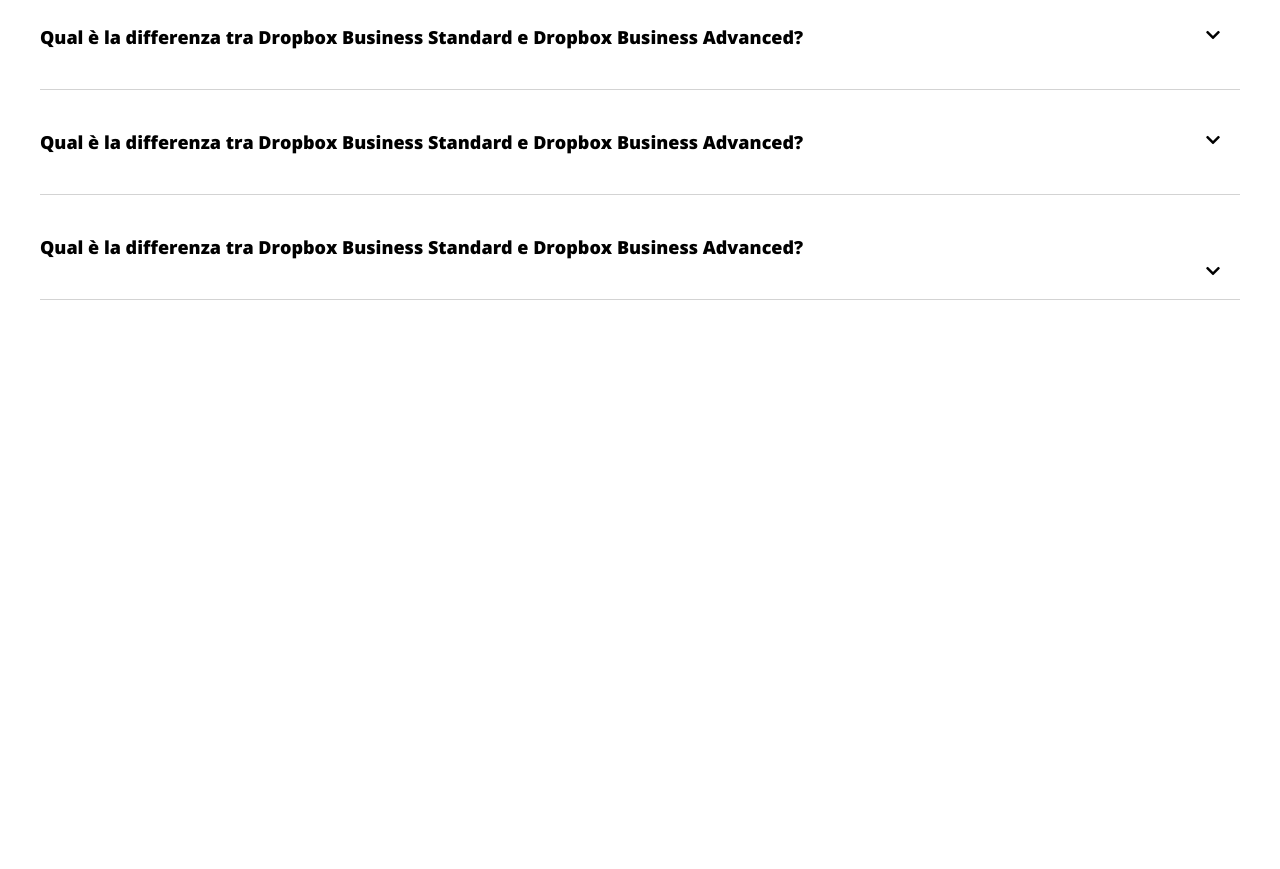
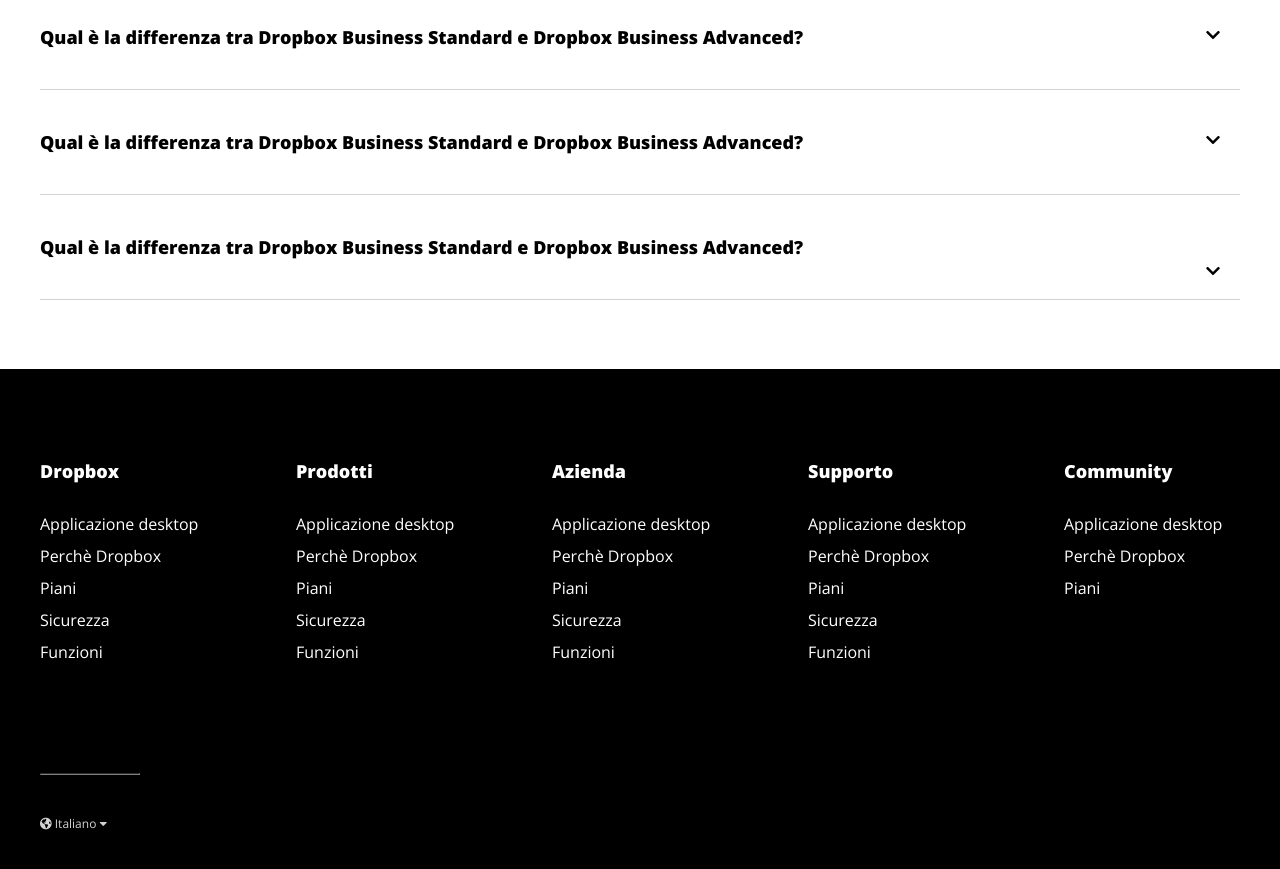
Before and after one commit to Alessandro2014/htmlcss-dropbox, a plain HTML site: page index.html in a window 1280 px wide. Shown: the part 5737-6606 px from the top of the page. Before the commit the page ends 6037 px from the top, so only its background shows below. Drawn offline with nearby package versions, Linux system fonts and the light colour scheme.

Commit message:
conclusione footer

```diff
--- a/css/style.css
+++ b/css/style.css
@@ -86,7 +86,7 @@ section .col hr {
     position: absolute;
 }
 
-nav li {
+.nav_top li {
     display: inline-block;
 }
 
@@ -115,7 +115,7 @@ nav li {
     height: 800px;
 }
 
-.container_header {
+.container_big {
     max-width: 1400px;
     height: 100%;
     margin: 0 auto;
@@ -123,7 +123,7 @@ nav li {
     position: relative;
 }
 
-.container_header h1 {
+.container_big h1 {
     font-size: 74px;
     font-family: 'Open Sans', sans-serif;
     margin-top: 30px;
@@ -145,7 +145,7 @@ nav li {
     right: 0;
 }
 
-.container_header img {
+.container_big img {
     width: 100%;
 }
 
@@ -172,9 +172,11 @@ nav li {
 .marg_top {
     margin: 80px 0 40px 0;
 }
-  .radio-select {
-      margin-right: 10px;
-  }
+
+.radio-select {
+    margin-right: 10px;
+}
+
 .radio:before {
     content: "";
     display: inline-block;
@@ -332,7 +334,7 @@ nav li {
 }
 
 .user_banner p, figcaption {
-    margin-top: 60px;
+    margin-top: 40px;
 }
 
 .user_1 {
@@ -440,17 +442,48 @@ nav li {
 
 /* footer */
 
-/* .bg_footer {
-    height: 600px;
+#bg_footer {
+    height: 500px;
     background-color: black;
-    margin-top: 150px;
+    margin-top: 100px;
+}
+
+.cont_footer {
+    padding-top: 90px;
     width: 100%;
 }
 
-.bg_footer {
-    width: calc(100% / 5);
+.cont_footer nav {
+    width: calc((100% / 5) - 80px);
+    margin: 0 40px;
 }
 
-.col_footer {
-    margin-left: 30px;
-} */
+.cont_footer nav li {
+    margin: 10px 0;
+}
+
+.cont_footer nav li a {
+    text-decoration: none;
+    color: white;
+    font-style: initial;
+}
+
+.cont_footer h5 {
+    font-size: 18px;
+    margin-bottom: 30px;
+    color: white;
+}
+
+footer hr {
+    border-color: grey;
+    width: 100px;
+    margin: 100px 0 40px 40px;
+}
+
+#langue {
+    font-size: 12px;
+    color: lightgray;
+    margin: 40px;
+}
+
+/* /footer */
--- a/index.html
+++ b/index.html
@@ -41,7 +41,7 @@
                 <!-- header jumbotron -->
 
         <div class="bg_header">
-            <div class="container_header">
+            <div class="container_big">
                 <h1>Tutto ciò che ti serve per il lavoro, in un unico posto</h1>
                 <div id="text_header"><p>Finalmente tutti i tuoi strumenti, contenuti e collaboratori sono accessibili dallo stesso posto. Dropbox Business è più di uno spazio di archiviazione sicuro: è un modo intelligente e integrato per ottimizzare il flusso di lavoro esistente.</p>
                 <a href="#" class="button_starts">Inizia la prova gratuita</a>
@@ -269,16 +269,70 @@
                 <h4>Qual è la differenza tra Dropbox Business Standard e Dropbox Business Advanced?</h4>
                 <i class="fas fa-chevron-down"></i>
             </div>
+        </section>
+                             <!-- /sezione domande frequenti   -->
+                            <!-- footer -->
 
-
-        </section>
-
-        <footer>
-           <div class="bg_footer clearfix">
-                <div class="col_footer col">
-
+        <footer id="bg_footer">
+            <div class="cont_footer clearfix">
+                    <nav class="col">
+                        <ul>
+                            <h5>Dropbox</h5>
+                            <li><a href="#">Applicazione desktop</a></li>
+                            <li><a href="#">Perchè Dropbox</a></li>
+                            <li><a href="#">Piani</a></li>
+                            <li><a href="#">Sicurezza</a></li>
+                            <li><a href="#">Funzioni</a></li>
+                        </ul>
+                    </nav>
+                    <nav class="col">
+                        <ul>
+                            <h5>Prodotti</h5>
+                            <li><a href="#">Applicazione desktop</a></li>
+                            <li><a href="#">Perchè Dropbox</a></li>
+                            <li><a href="#">Piani</a></li>
+                            <li><a href="#">Sicurezza</a></li>
+                            <li><a href="#">Funzioni</a></li>
+                        </ul>
+                    </nav>
+                    <nav class="col">
+                        <ul>
+                            <h5>Azienda</h5>
+                            <li><a href="#">Applicazione desktop</a></li>
+                            <li><a href="#">Perchè Dropbox</a></li>
+                            <li><a href="#">Piani</a></li>
+                            <li><a href="#">Sicurezza</a></li>
+                            <li><a href="#">Funzioni</a></li>
+                        </ul>
+                    </nav>
+                    <nav class="col">
+                        <ul>
+                            <h5>Supporto</h5>
+                            <li><a href="#">Applicazione desktop</a></li>
+                            <li><a href="#">Perchè Dropbox</a></li>
+                            <li><a href="#">Piani</a></li>
+                            <li><a href="#">Sicurezza</a></li>
+                            <li><a href="#">Funzioni</a></li>
+                        </ul>
+                    </nav>
+                    <nav class="col">
+                        <ul>
+                            <h5>Community</h5>
+                            <li><a href="#">Applicazione desktop</a></li>
+                            <li><a href="#">Perchè Dropbox</a></li>
+                            <li><a href="#">Piani</a></li>
+                        </ul>
+                    </nav>
+            </div>
+            <hr>
+            <div id="langue">
+                <i class="fas fa-globe-americas"></i>
+                <span>Italiano</span>
+                <i class="fas fa-caret-down"></i>
             </div>
         </footer>
+
+                <!-- /footer -->
     </main>
 </body>
 </html>
```
